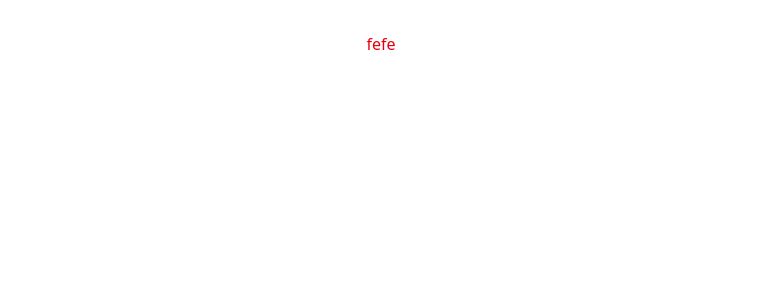
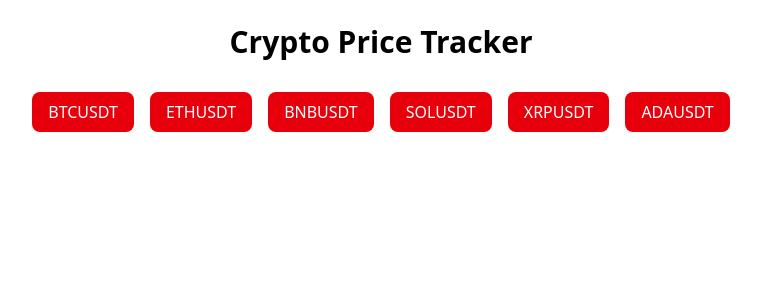
Before and after one commit to DTarkh/crypto-price-tracker, a React (Vite) app: page / in a window 1280 px wide. Shown: the top 300 px of the page, without its empty margins (259-1020 px from the left). Built offline with nearby package versions, Linux system fonts and the light colour scheme.

Commit message:
Imported components in App, manage add/delete tickers functions

```diff
--- a/src/App.tsx
+++ b/src/App.tsx
@@ -1,9 +1,31 @@
-import "./App.css";
+import { useState } from "react";
+import SelectCoin from "./components/SelectCoin";
+import Header from "./components/Header";
+import DisplayTickers from "./components/DisplayTickers";
 
 function App() {
-  return <>
-  <h2 className="text-red-600">fefe</h2>
-  </>;
+  const [selectedCoins, setSelectedCoins] = useState<string[]>([]);
+
+  const handleAddCoin = (symbol: string) => {
+    if (!selectedCoins.includes(symbol)) {
+      setSelectedCoins((prev) => [...prev, symbol]);
+    }
+  };
+
+  const handleRemoveCoin = (symbol: string) => {
+    setSelectedCoins((prev) => prev.filter((coin) => coin !== symbol));
+  };
+
+  return (
+    <div className="min-h-screen p-6">
+      <Header />
+      <SelectCoin handleAddCoin={handleAddCoin} />
+      <DisplayTickers
+        selectedCoins={selectedCoins}
+        handleRemoveCoin={handleRemoveCoin}
+      />
+    </div>
+  );
 }
 
 export default App;
```
